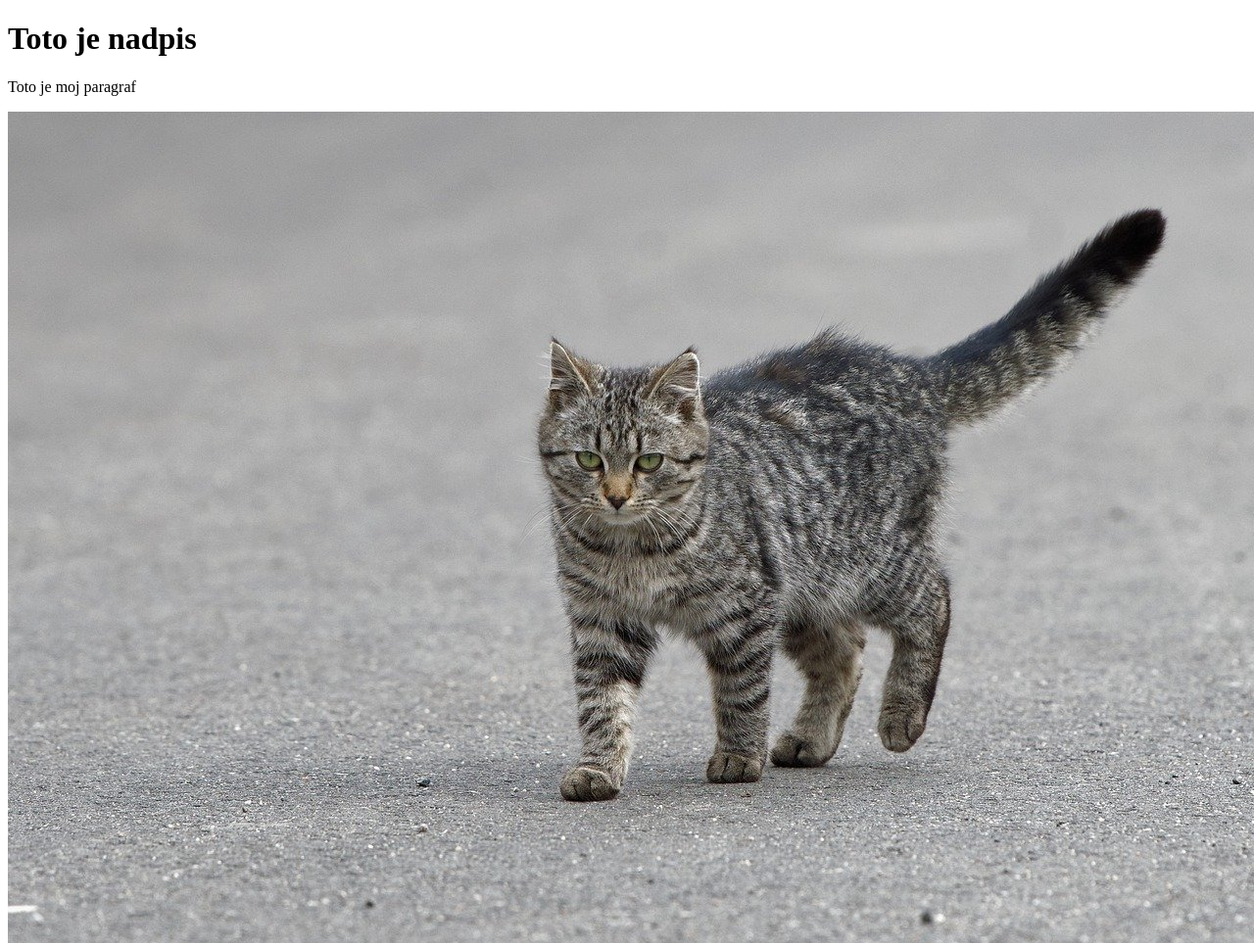
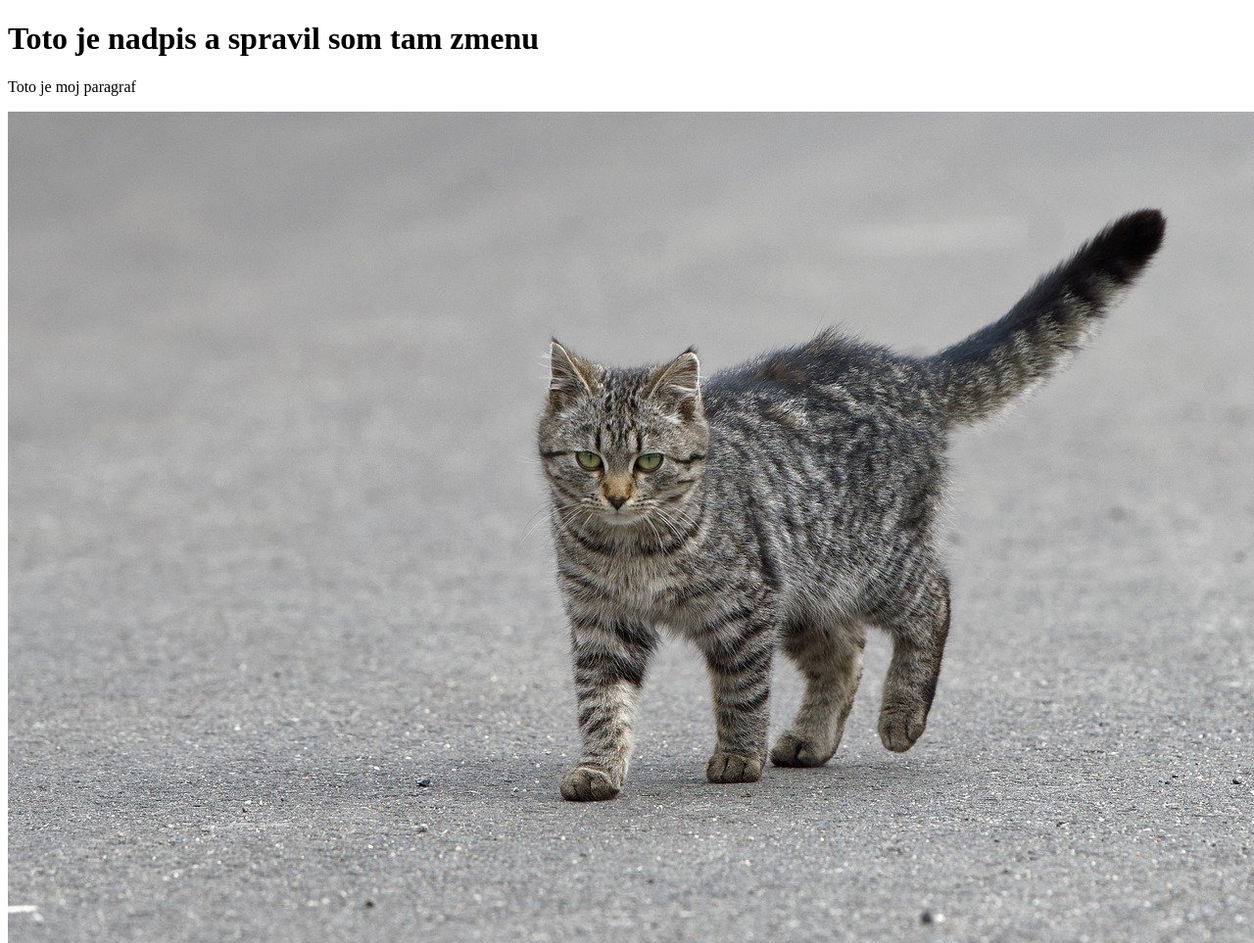
Before and after one commit to AronZajic/webinar2023, a plain HTML site: page index.html in a window 1280 px wide. Shown: the top 963 px of the page at 98% size. Drawn offline with Linux system fonts and the light colour scheme.

Commit message:
Update index.html

```diff
--- a/index.html
+++ b/index.html
@@ -7,7 +7,7 @@
     <title>Ahoj webinar</title>
 </head>
 <body>
-    <h1>Toto je nadpis</h1>
+    <h1>Toto je nadpis a spravil som tam zmenu</h1>
     <p>Toto je moj paragraf</p>
 
     <img src="gray-cat-gfe6e6f66b_1280.jpg" alt="">
```
